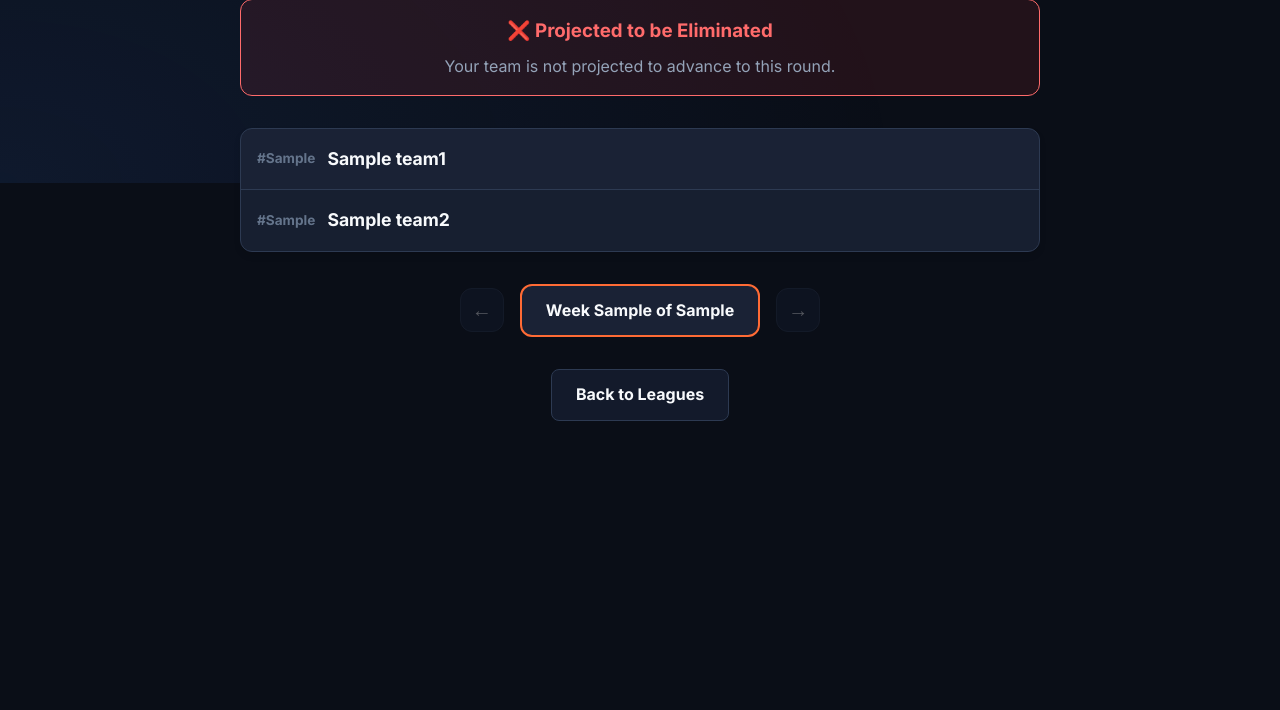
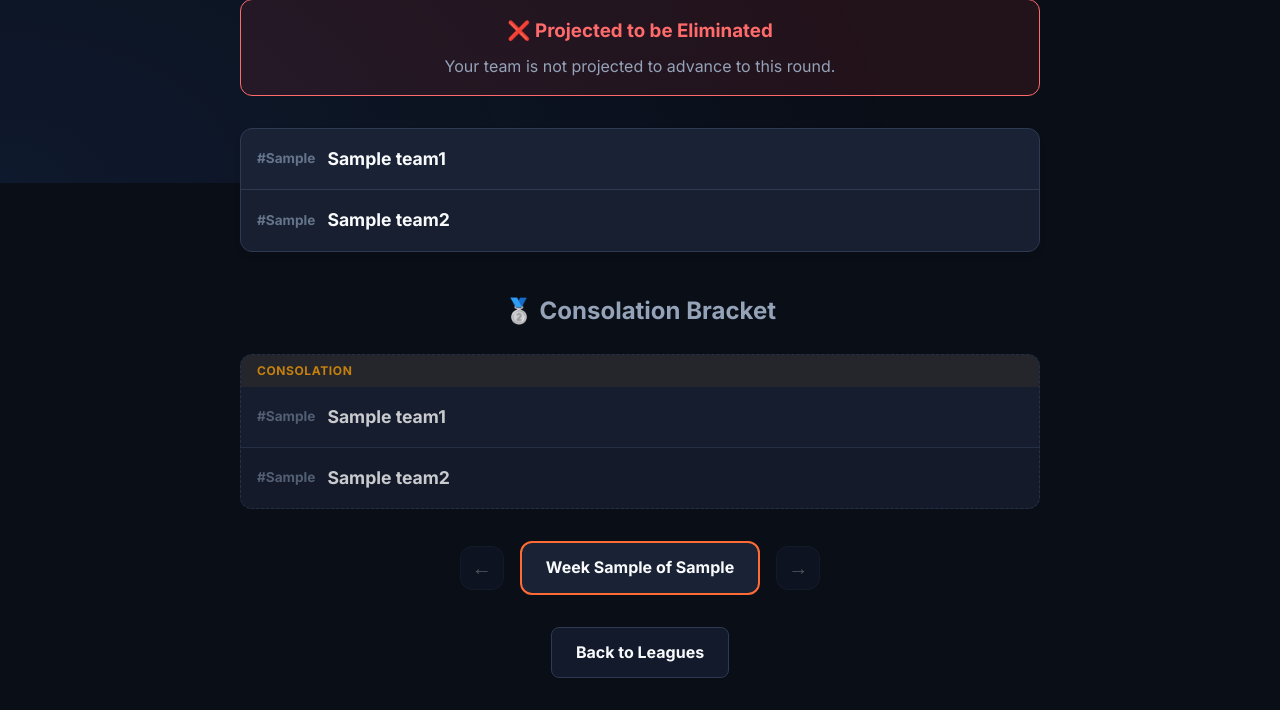
Before and after one commit to yair-zanger/Fantasy-Predictor, a Flask app: template templates/playoff.html in a window 1280 px wide. Shown: the part 617-1327 px from the top of the page. Before the commit the page ends 1038 px from the top, so only its background shows below. Run offline with Flask 3, Linux system fonts and the light colour scheme; the template is opened without the code that fills it: most values are stand-ins (such as "Sample title", 1, 10 or a date in 2020).

Commit message:
Add consolation bracket support - detect from Yahoo API and generate predictions

```diff
--- a/app.py
+++ b/app.py
@@ -524,8 +524,8 @@ def simulate_next_playoff_week(league_key: str, target_week: int, current_week:
     """Project the playoff bracket for checking who advances."""
     from predictor import _get_prediction_cached, _set_prediction_cached
 
-    # Check cache (v3 for cache busting)
-    cache_key = f"playoff_sim_v3:{league_key}:{target_week}:{current_week}"
+    # Check cache (v4 for cache busting with consolation support)
+    cache_key = f"playoff_sim_v4:{league_key}:{target_week}:{current_week}"
     cached = _get_prediction_cached(cache_key)
     if cached is not None:
         return cached
@@ -536,8 +536,12 @@ def simulate_next_playoff_week(league_key: str, target_week: int, current_week:
         return {}
 
     playoff_start_week = int(league_info.get('playoff_start_week', 22)) if league_info.get('playoff_start_week') else 22
+    # Consolation settings
+    has_consolation = league_info.get('has_playoff_consolation_games', '0') == '1'
+    num_consolation_teams = int(league_info.get('num_playoff_consolation_teams', 0) or 0)
 
     bracket = []
+    consolation_bracket = []
     eliminated = []
     my_team_status = ""
     my_team = api.get_my_team(league_key)
@@ -569,6 +573,18 @@ def simulate_next_playoff_week(league_key: str, target_week: int, current_week:
                     {'team1': top_8[2], 'team2': top_8[5], 'seed1': top_8[2].get('rank', 3), 'seed2': top_8[5].get('rank', 6)},
                     {'team1': top_8[1], 'team2': top_8[6], 'seed1': top_8[1].get('rank', 2), 'seed2': top_8[6].get('rank', 7)}
                 ]
+            # Build consolation bracket for teams 9-12 (if league has consolation games)
+            if has_consolation and num_consolation_teams > 0:
+                consolation_teams = projected_standings[8:8 + num_consolation_teams]
+                for i in range(0, len(consolation_teams), 2):
+                    if i + 1 < len(consolation_teams):
+                        consolation_bracket.append({
+                            'team1': consolation_teams[i],
+                            'team2': consolation_teams[i + 1],
+                            'seed1': consolation_teams[i].get('rank', i + 9),
+                            'seed2': consolation_teams[i + 1].get('rank', i + 10),
+                            'is_consolation': True
+                        })
 
         # If we are already in the playoffs or doing rolling next-week
         elif target_week > current_week and current_week >= playoff_start_week:
@@ -624,6 +640,33 @@ def simulate_next_playoff_week(league_key: str, target_week: int, current_week:
                             'team1': winners[i],
                             'team2': winners[i+1]
                         })
+
+            # Build consolation bracket from losers if league has consolation games
+            if has_consolation and len(losers) >= 2:
+                # Fetch full team data for losers from standings
+                loser_teams = []
+                try:
+                    standings_data = api.get_league_standings(league_key)
+                    loser_map = {t['team_key']: t for t in standings_data}
+                    for lk in losers:
+                        if lk in loser_map:
+                            lt = loser_map[lk]
+                            loser_teams.append({'team_key': lk, 'name': lt.get('name', lk), 'rank': lt.get('rank', 99)})
+                        else:
+                            loser_teams.append({'team_key': lk, 'name': lk, 'rank': 99})
+                except Exception:
+                    loser_teams = [{'team_key': lk, 'name': lk, 'rank': 99} for lk in losers]
+
+                loser_teams.sort(key=lambda x: x['rank'])
+                for i in range(0, len(loser_teams), 2):
+                    if i + 1 < len(loser_teams):
+                        consolation_bracket.append({
+                            'team1': loser_teams[i],
+                            'team2': loser_teams[i + 1],
+                            'seed1': loser_teams[i].get('rank', i + 1),
+                            'seed2': loser_teams[i + 1].get('rank', i + 2),
+                            'is_consolation': True
+                        })
     except Exception as e:
         debug_print(f"[Playoff Sim] Error generating bracket: {e}")
         import traceback
@@ -631,7 +674,14 @@ def simulate_next_playoff_week(league_key: str, target_week: int, current_week:
         return {'bracket': [], 'eliminated': [], 'my_team_status': '', 'error': str(e)}
 
     if my_team_key in eliminated:
-        my_team_status = "eliminated"
+        # Check if they're in consolation bracket
+        in_consolation = False
+        for match in consolation_bracket:
+            if match.get('team1', {}).get('team_key') == my_team_key or \
+               match.get('team2', {}).get('team_key') == my_team_key:
+                in_consolation = True
+                break
+        my_team_status = "consolation" if in_consolation else "eliminated"
     else:
         in_bracket = False
         for match in bracket:
@@ -642,11 +692,18 @@ def simulate_next_playoff_week(league_key: str, target_week: int, current_week:
         if in_bracket:
             my_team_status = "advancing"
         else:
-            # If not in the bracket and it's a playoff week, they have been eliminated
-            my_team_status = "eliminated"
+            # If not in the championship bracket, could be in consolation
+            in_consolation = any(
+                match.get('team1', {}).get('team_key') == my_team_key or
+                match.get('team2', {}).get('team_key') == my_team_key
+                for match in consolation_bracket
+            )
+            my_team_status = "consolation" if in_consolation else "eliminated"
 
     result = {
         'bracket': bracket,
+        'consolation_bracket': consolation_bracket,
+        'has_consolation': has_consolation,
         'eliminated': eliminated,
         'my_team_status': my_team_status
     }
--- a/templates/playoff.html
+++ b/templates/playoff.html
@@ -159,6 +159,13 @@
             <p style="margin: 0.5rem 0 0 0; color: var(--text-secondary);">Your team is not projected to advance to this
                 round.</p>
         </div>
+        {% elif simulation.my_team_status == 'consolation' %}
+        <div
+            style="background: rgba(255, 195, 0, 0.1); border: 1px solid var(--accent-yellow); padding: 1rem; border-radius: 12px; margin-bottom: 2rem;">
+            <h3 style="color: var(--accent-yellow); margin: 0;">🥈 Projected for Consolation Bracket</h3>
+            <p style="margin: 0.5rem 0 0 0; color: var(--text-secondary);">Your team didn't advance to the championship
+                round, but you're projected to play in the consolation bracket.</p>
+        </div>
         {% elif simulation.my_team_status == 'advancing' %}
         <div
             style="background: rgba(46, 213, 115, 0.1); border: 1px solid #2ed573; padding: 1rem; border-radius: 12px; margin-bottom: 2rem;">
@@ -198,6 +205,37 @@
             </div>
             {% endfor %}
         </div>
+
+        {% if simulation.consolation_bracket %}
+        <h2 style="color: var(--text-secondary); margin-top: 2.5rem; margin-bottom: 1.5rem;">🥈 Consolation Bracket</h2>
+        <div class="bracket-grid"
+            style="display: grid; grid-template-columns: repeat(auto-fit, minmax(280px, 1fr)); gap: 1.5rem; text-align: left; opacity: 0.8;">
+            {% for match in simulation.consolation_bracket %}
+            <div class="bracket-match"
+                style="background: var(--bg-card); border: 1px dashed var(--border-color); border-radius: 12px; overflow: hidden;">
+                <div
+                    style="padding: 0.4rem 1rem; background: rgba(255,195,0,0.08); font-size: 0.75rem; color: var(--accent-yellow); font-weight: 700; letter-spacing: 0.05em;">
+                    CONSOLATION</div>
+                <div class="team-row"
+                    style="padding: 1rem; border-bottom: 1px solid var(--border-color); display: flex; align-items: center;">
+                    {% if match.seed1 %}<span
+                        style="color: var(--text-muted); font-size: 0.85rem; margin-right: 0.75rem; font-weight: 700;">#{{
+                        match.seed1 }}</span>{% endif %}
+                    <span style="font-weight: 600; color: var(--text-primary); font-size: 1.1rem;">{{ match.team1.name
+                        }}</span>
+                </div>
+                <div class="team-row"
+                    style="padding: 1rem; display: flex; align-items: center; background: rgba(0,0,0,0.1);">
+                    {% if match.seed2 %}<span
+                        style="color: var(--text-muted); font-size: 0.85rem; margin-right: 0.75rem; font-weight: 700;">#{{
+                        match.seed2 }}</span>{% endif %}
+                    <span style="font-weight: 600; color: var(--text-primary); font-size: 1.1rem;">{{ match.team2.name
+                        }}</span>
+                </div>
+            </div>
+            {% endfor %}
+        </div>
+        {% endif %}
     </div>
     {% else %}
     <div class="playoff-info">
--- a/yahoo_api.py
+++ b/yahoo_api.py
@@ -221,11 +221,33 @@ class YahooFantasyAPI:
                 'start_week': self._get_text(league, 'yh:start_week'),
                 'end_week': self._get_text(league, 'yh:end_week'),
                 'playoff_start_week': playoff_start_week,
+                # Consolation bracket settings
+                'has_playoff_consolation_games': (
+                    self._get_text(league, './/yh:has_playoff_consolation_games') or
+                    self._get_text(league, 'yh:settings/yh:has_playoff_consolation_games') or '0'
+                ),
+                'num_playoff_consolation_teams': (
+                    self._get_text(league, './/yh:num_playoff_consolation_teams') or
+                    self._get_text(league, 'yh:settings/yh:num_playoff_consolation_teams') or '0'
+                ),
+                'num_playoff_teams': (
+                    self._get_text(league, './/yh:num_playoff_teams') or
+                    self._get_text(league, 'yh:settings/yh:num_playoff_teams') or '8'
+                ),
+                'uses_playoff_reseeding': (
+                    self._get_text(league, './/yh:uses_playoff_reseeding') or
+                    self._get_text(league, 'yh:settings/yh:uses_playoff_reseeding') or '0'
+                ),
+                'playoff_matchup_length': (
+                    self._get_text(league, './/yh:playoff_matchup_length') or
+                    self._get_text(league, 'yh:settings/yh:playoff_matchup_length') or '1'
+                ),
             }
             leagues.append(league_data)
 
         _set_cached(cache_key, leagues, CACHE_TTL['leagues'])
         return leagues
+
 
     def get_logged_in_user_name(self) -> str:
         """Get the nickname of the currently logged-in user from their teams"""
```
